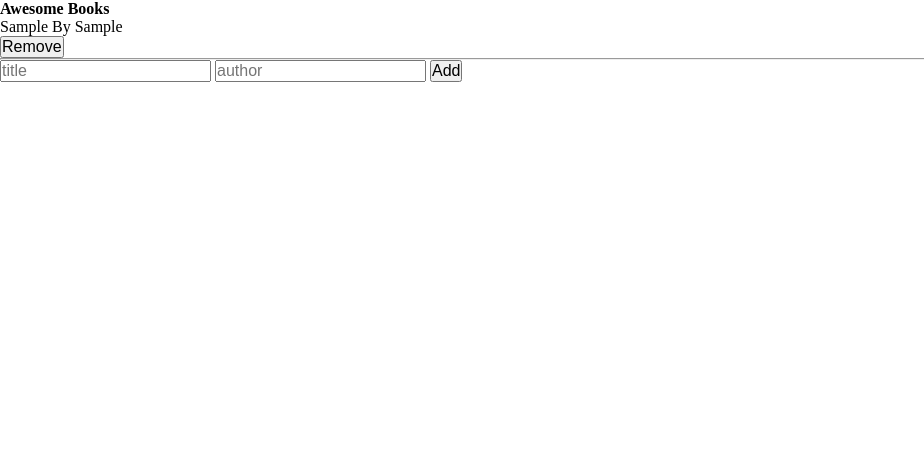
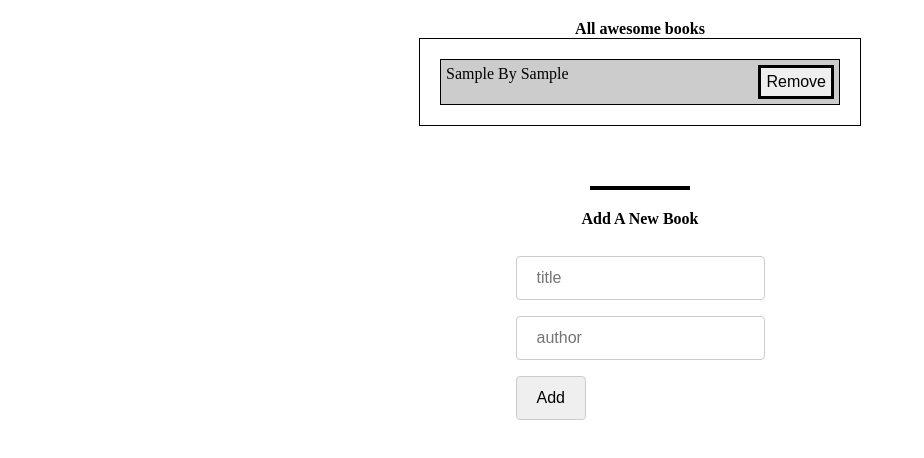
Before and after one commit to Hidar37/AwesomeBook, a website: page index.html in a window 1280 px wide. Both pictures are taken after typing "Sample", "Sample" into the empty fields and a click on the input "Add". Shown: the whole page, without its empty margins (0-924 px from the left). Drawn offline with Linux system fonts and the light colour scheme.

Commit message:
Created a BookClass to; - Add book - Store book - Display book - Remove book

```diff
--- a/index.html
+++ b/index.html
@@ -12,11 +12,19 @@
   </head>
 
   <body>
-    <h1>Awesome Books</h1>
-    <section id="book-list">
+    <section id="book-list" class="book-display">
+      <div class="title">
+        <h1>All awesome books</h1>
+      </div>
+      <div id="main-book">
+
+      </div>
+
       <!-- Show all books -->
     </section>
-    <section>
+    <section class="form-section">
+      <div class="form-line"></div>
+      <h2>Add A New Book</h2>
       <form action="#" method="GET" id="form">
         <input type="text" placeholder="title" id="title" required>
         <input type="text" placeholder="author" id="author" required>
--- a/source/js/add-book.js
+++ b/source/js/add-book.js
@@ -1,7 +1,9 @@
 /* eslint-disable linebreak-style */
 /* eslint-disable object-shorthand */
+
 /* eslint-disable indent */
-const bookContainer = document.getElementById('book-list');
+const booksContainer = document.getElementById('book-list');
+const bookContainer = document.getElementById('main-book')
 
 const formContainer = document.getElementById('form');
 
@@ -9,19 +11,30 @@ const bookList = [];
 const title = document.getElementById('title');
 const author = document.getElementById('author');
 
-// Remove Button
-function removeButton(parentElementNode) {
+class BookClass {
+    constructor(title, author){
+      this.bookList = bookList;
+			this.title = title;
+			this.author = author;
+    }
+
+		// Remove button method
+		removeButton(parentElementNode, btnIndex, rmvBtn, bookData) {
+			rmvBtn.addEventListener('click', () => {
+					bookData.splice(btnIndex, 1);
+					localStorage.setItem('StorageBooks', JSON.stringify(bookData));
 					parentElementNode.remove();
 					window.location.reload();
+			});
 		}
 
-// Dipslay Books
-function displayBooks() {
+		displayBooks() {
 			// Feach all Books Data from localStorge
-    const bookData = JSON.parse(localStorage.getItem('StorageBooks'));
+			let bookData = JSON.parse(localStorage.getItem('StorageBooks'));
 			bookData.forEach((item) => {
 					// Creating Eelments using JS
 					const parentNode = document.createElement('div');
+					parentNode.className = 'book-container'
 					const pTag = document.createElement('p');
 					pTag.appendChild(document.createTextNode(`${item.bookTitle} By ${item.bookAuthor}`));
 					const removeBtn = document.createElement('button');
@@ -29,35 +42,43 @@ function displayBooks() {
 					const removeBtnIndex = bookData.indexOf(item);
 					removeBtn.setAttribute('class', 'remove');
 					removeBtn.appendChild(document.createTextNode('Remove'));
-        // Remove Button Logic
-        removeBtn.addEventListener('click', () => {
-            bookData.splice(removeBtnIndex, 1);
-            localStorage.setItem('StorageBooks', JSON.stringify(bookData));
-            removeButton(parentNode);
-        });
-        parentNode.append(pTag, removeBtn, hrTag);
+
+					this.removeButton(parentNode, removeBtnIndex, removeBtn, bookData);
+					parentNode.append(pTag, removeBtn);
 					bookContainer.append(parentNode);
 			});
 		}
 
-if (localStorage.getItem('StorageBooks') !== null) {
-    displayBooks();
-} else {
-    localStorage.setItem('StorageBooks', JSON.stringify(bookList));
+	// Add element method
+		add(){
+			const bookTitle = this.title.value;
+			const bookAuthor = this.author.value;
+			let bookObj = {
+					bookTitle: bookTitle,
+					bookAuthor: bookAuthor
+			};
+
+			this.bookList.push(bookObj);
+			localStorage.setItem('StorageBooks', JSON.stringify(this.bookList));
+			bookContainer.innerText = '';
+			this.displayBooks();
+			this.title.value = '';
+			this.author.value = '';
 		}
+
+}
+
+const btnMethod = new BookClass(title, author)
+
 
 formContainer.addEventListener('submit', (e) => {
     e.preventDefault();
-    const bookTitle = title.value;
-    const bookAuthor = author.value;
-    const bookObj = {
-        bookTitle: bookTitle,
-        bookAuthor: bookAuthor,
-    };
-    bookList.push(bookObj);
-    localStorage.setItem('StorageBooks', JSON.stringify(bookList));
-    bookContainer.innerText = '';
-    displayBooks();
-    title.value = '';
-    author.value = '';
+		btnMethod.add();
 });
+
+
+if (localStorage.getItem('StorageBooks') !== null) {
+    btnMethod.displayBooks();
+} else {
+    localStorage.setItem('StorageBooks', JSON.stringify(btnMethod.bookList));
+}
--- a/source/style/style.css
+++ b/source/style/style.css
@@ -23,3 +23,98 @@
   margin: 0;
   font-size: 16px;
 }
+
+
+/*
+#######################################################################
+#+++++++++++++++++++++++++++FORM SECTION++++++++++++++++++++++++++++++#
+######################################################################
+*/
+.form-section {
+  display: flex;
+  align-items: center;
+  justify-content: center;
+  flex-direction: column;
+  flex-wrap: wrap;
+  margin: 20px;
+}
+
+#form{
+  display: flex;
+  flex-direction: column;
+  margin: 20px;
+}
+
+#submit-btn {
+  margin-right: auto;
+}
+
+input[type='text']{
+  padding: 12px 20px;
+  margin: 8px 0;
+  border: 1px solid #ccc;
+  border-radius: 4px;
+  box-sizing: border-box;
+
+}
+
+input[type='submit']{
+  max-width: 100%;
+  cursor: pointer;
+  border-radius: 4px;
+  padding: 12px 20px;
+  margin: 8px 0;
+  border: none;
+  border: 1px solid #ccc;
+}
+
+
+/*
+#######################################################################
+#+++++++++++++++++++++++++++BOOK CONTAINER++++++++++++++++++++++++++++++#
+######################################################################
+*/
+
+.book-container {
+  border: 1px solid black;
+  display: inline-flex;
+  min-width: 400px;
+  justify-content: space-around;
+  margin: 10px;
+  padding: 5px;
+  background-color: #ccc;
+
+}
+.book-container > p {
+  flex: 1;
+}
+
+.remove{
+  border: 3px solid black;
+  padding: 5px;
+}
+
+.form-line {
+  width: 100px;
+  height: 3px;
+  border: 2px solid black;
+  margin: 20px;
+}
+
+.book-display {
+  display: flex;
+  align-items: center;
+  justify-content: center;
+  flex-direction: column;
+  padding: 20px;
+}
+
+#main-book {
+  border: 1px solid black;
+  display: flex;
+  align-items: center;
+  justify-content: center;
+  flex-direction: column;
+  padding: 10px;
+  flex-wrap: wrap;
+}
```
Lines whose indentation alone changed are shown as unchanged.
